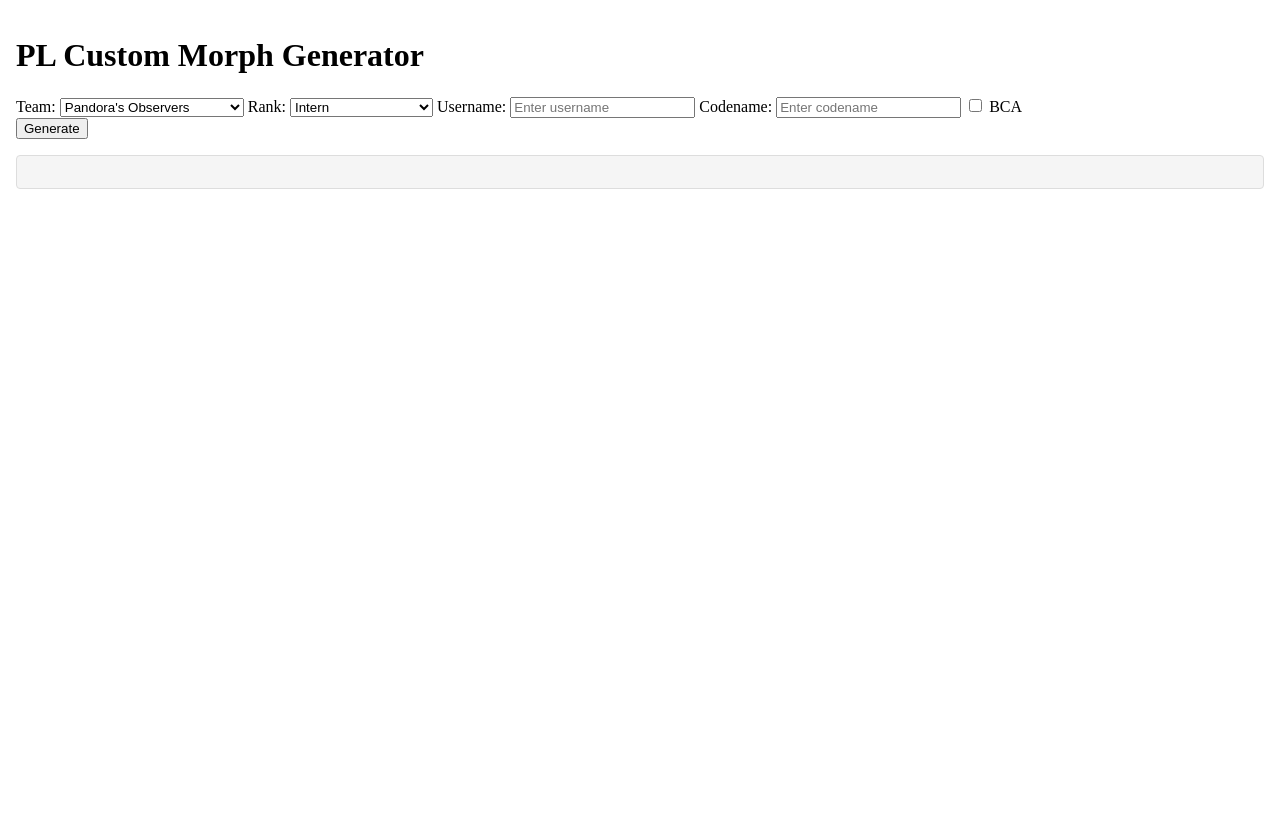
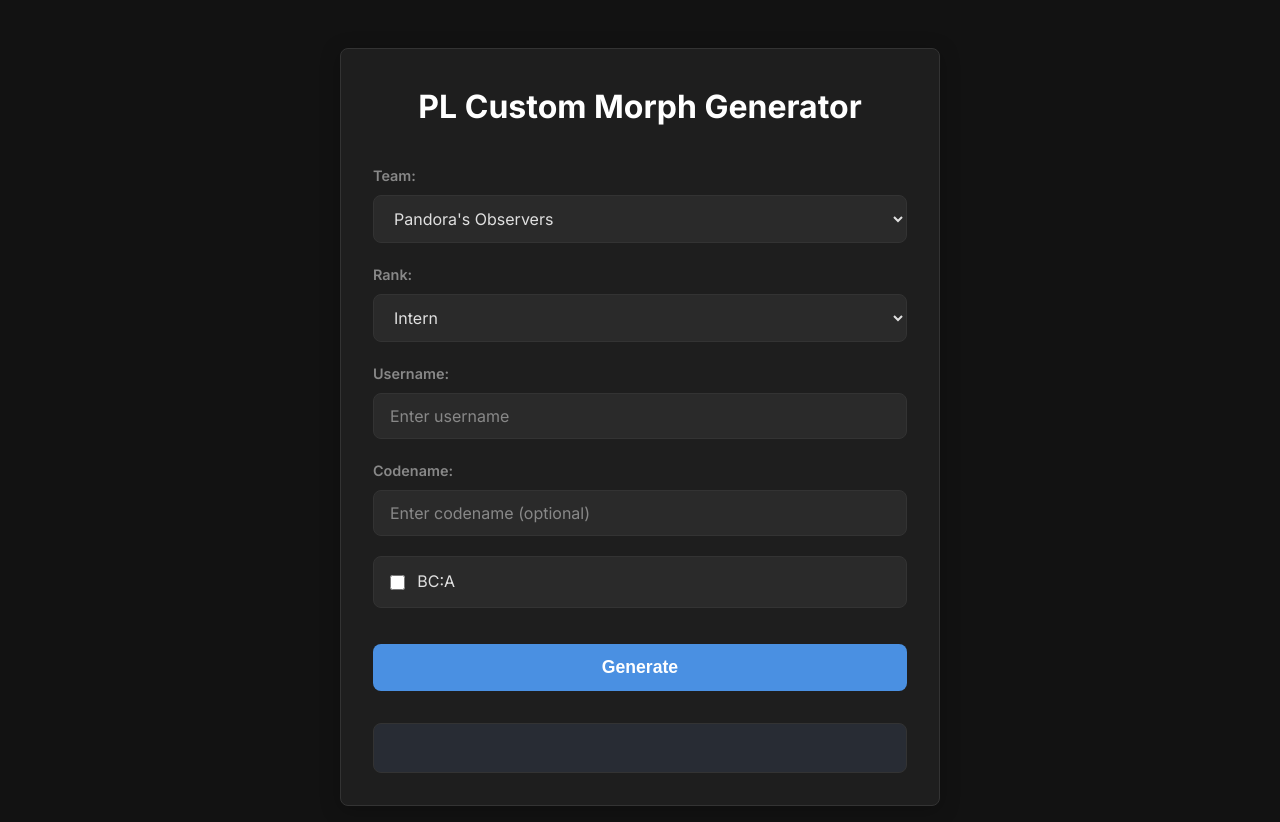
Before and after one commit to Dragon29R/PSF, a plain HTML site: page index.html in a window 1280 px wide. Before the commit the page ends 800 px from the top, so only its background shows below. Drawn offline with Linux system fonts and the light colour scheme.

Commit message:
Added CSS

```diff
--- a/index.css
+++ b/index.css
@@ -1,22 +1,173 @@
+/* --- CSS Variables (Theme) --- */
+:root {
+    --bg-color: #121212;
+    --surface-color: #1e1e1e;
+    --primary-color: #4a90e2; /* A nice blue */
+    --primary-hover: #5aa1f2;
+    --text-color: #e0e0e0;
+    --text-muted: #888;
+    --border-color: #333;
+    --input-bg: #2a2a2a;
+    --code-bg: #282c34;
+    --code-color: #abb2bf;
+    --shadow: 0 4px 20px rgba(0, 0, 0, 0.25);
+    --border-radius: 8px;
+}
+
+/* --- General & Reset --- */
+* {
+    box-sizing: border-box;
+    margin: 0;
+    padding: 0;
+}
+
 body {
-    max-width: 100%;
-    margin: 0 auto;
+    font-family: 'Inter', -apple-system, BlinkMacSystemFont, "Segoe UI", Roboto, sans-serif;
+    background-color: var(--bg-color);
+    color: var(--text-color);
+    line-height: 1.6;
     padding: 1rem;
+    display: flex;
+    justify-content: center;
+    align-items: flex-start;
+    min-height: 100vh;
 }
+
+/* --- Main Layout Card --- */
+main {
+    width: 100%;
+    max-width: 600px;
+    background-color: var(--surface-color);
+    border-radius: var(--border-radius);
+    box-shadow: var(--shadow);
+    padding: 2rem;
+    margin-top: 2rem;
+    border: 1px solid var(--border-color);
+}
+
+h1 {
+    text-align: center;
+    font-weight: 700;
+    color: white;
+    margin-bottom: 2rem;
+}
+
+/* --- Form Styling --- */
+#rtagForm {
+    display: grid;
+    gap: 1.25rem;
+}
+
+.form-group {
+    display: flex;
+    flex-direction: column;
+}
+
+label {
+    font-weight: 600;
+    margin-bottom: 0.5rem;
+    font-size: 0.9rem;
+    color: var(--text-muted);
+}
+
+input[type="text"],
+select {
+    width: 100%;
+    padding: 0.75rem 1rem;
+    background-color: var(--input-bg);
+    border: 1px solid var(--border-color);
+    border-radius: var(--border-radius);
+    color: var(--text-color);
+    font-size: 1rem;
+    font-family: inherit;
+    transition: border-color 0.2s, box-shadow 0.2s;
+}
+
+input[type="text"]::placeholder {
+    color: var(--text-muted);
+}
+
+/* Focus State */
+input[type="text"]:focus,
+select:focus {
+    outline: none;
+    border-color: var(--primary-color);
+    box-shadow: 0 0 0 3px rgba(74, 144, 226, 0.3);
+}
+
+/* Checkbox Styling */
+.form-check {
+    display: flex;
+    align-items: center;
+    gap: 0.75rem;
+    background: var(--input-bg);
+    border: 1px solid var(--border-color);
+    border-radius: var(--border-radius);
+    padding: 0.75rem 1rem;
+    cursor: pointer;
+    transition: background-color 0.2s;
+}
+
+.form-check:hover {
+    background-color: #333;
+}
+
+.form-check label {
+    margin-bottom: 0;
+    font-weight: normal;
+    font-size: 1rem;
+    color: var(--text-color);
+    cursor: pointer;
+}
+
+input[type="checkbox"] {
+    width: 1.15em;
+    height: 1.15em;
+    accent-color: var(--primary-color);
+    cursor: pointer;
+}
+
+/* --- Button Styling --- */
+button[type="submit"] {
+    background-color: var(--primary-color);
+    color: white;
+    font-size: 1.1rem;
+    font-weight: 600;
+    border: none;
+    border-radius: var(--border-radius);
+    padding: 0.8rem 1rem;
+    cursor: pointer;
+    transition: background-color 0.2s, transform 0.1s;
+    width: 100%;
+    margin-top: 1rem;
+}
+
+button[type="submit"]:hover {
+    background-color: var(--primary-hover);
+}
+
+button[type="submit"]:active {
+    transform: scale(0.98);
+}
+
+/* --- Output Area --- */
 #outputWrap {
-    margin-top: 1rem;
+    margin-top: 2rem;
     width: 100%;
-    overflow-wrap: break-word;
-    word-wrap: break-word;
-    word-break: break-word;
 }
+
 #output {
-    white-space: pre-wrap;       /* preserve line breaks but wrap text */
-    font-family: monospace;
+    background: var(--code-bg);
+    color: var(--code-color);
     padding: 1rem;
-    background: #f5f5f5;
-    border: 1px solid #ddd;
-    border-radius: 4px;
-    max-width: 100%;
-    overflow-x: auto;           /* horizontal scroll if needed */
+    border-radius: var(--border-radius);
+    border: 1px solid var(--border-color);
+    font-family: 'Courier New', Courier, monospace;
+    font-size: 0.9rem;
+
+    /* Crucial for handling long output */
+    white-space: pre-wrap;     /* Wraps text */
+    word-break: break-all;   /* Breaks long strings */
+
+    min-height: 50px; /* Gives it a bit of height even when empty */
 }
--- a/index.html
+++ b/index.html
@@ -4,43 +4,56 @@
         <meta charset="utf-8">
         <meta name="viewport" content="width=device-width,initial-scale=1">
         <title>PL Custom Morph Generator</title>
+
+        <link rel="preconnect" href="https://fonts.googleapis.com">
+        <link rel="preconnect" href="https://fonts.gstatic.com" crossorigin>
+        <link href="https://fonts.googleapis.com/css2?family=Inter:wght@400;600;700&display=swap" rel="stylesheet">
+
         <link rel="stylesheet" href="index.css">
+
         <script src="script.js" defer></script>
     </head>
     <body>
+
+        <main>
             <h1>PL Custom Morph Generator</h1>
 
-
             <form id="rtagForm">
+                <div class="form-group">
                     <label for="team">Team:</label>
                     <select id="team">
                         <option>Pandora's Observers</option>
                         <option>Prometheus Security Force</option>
                     </select>
+                </div>
 
+                <div class="form-group">
                     <label for="rank">Rank:</label>
                     <select id="rank"></select>
+                </div>
 
+                <div class="form-group">
                     <label for="username">Username:</label>
                     <input type="text" id="username" name="username" placeholder="Enter username">
+                </div>
 
+                <div class="form-group">
                     <label for="codename">Codename:</label>
-            <input type="text" id="codename" name="codename" placeholder="Enter codename">
+                    <input type="text" id="codename" name="codename" placeholder="Enter codename (optional)">
+                </div>
 
-            <label for="bca">
+                <div class="form-check">
                     <input type="checkbox" id="bca" name="bca">
-                BCA
-            </label>
+                    <label for="bca">BC:A</label>
+                </div>
 
-            <br>
                 <button type="submit">Generate</button>
             </form>
 
             <div id="outputWrap">
                 <pre id="output" aria-live="polite"></pre>
             </div>
-
-
+        </main>
 
     </body>
 </html>
```
Lines whose indentation alone changed are shown as unchanged.
